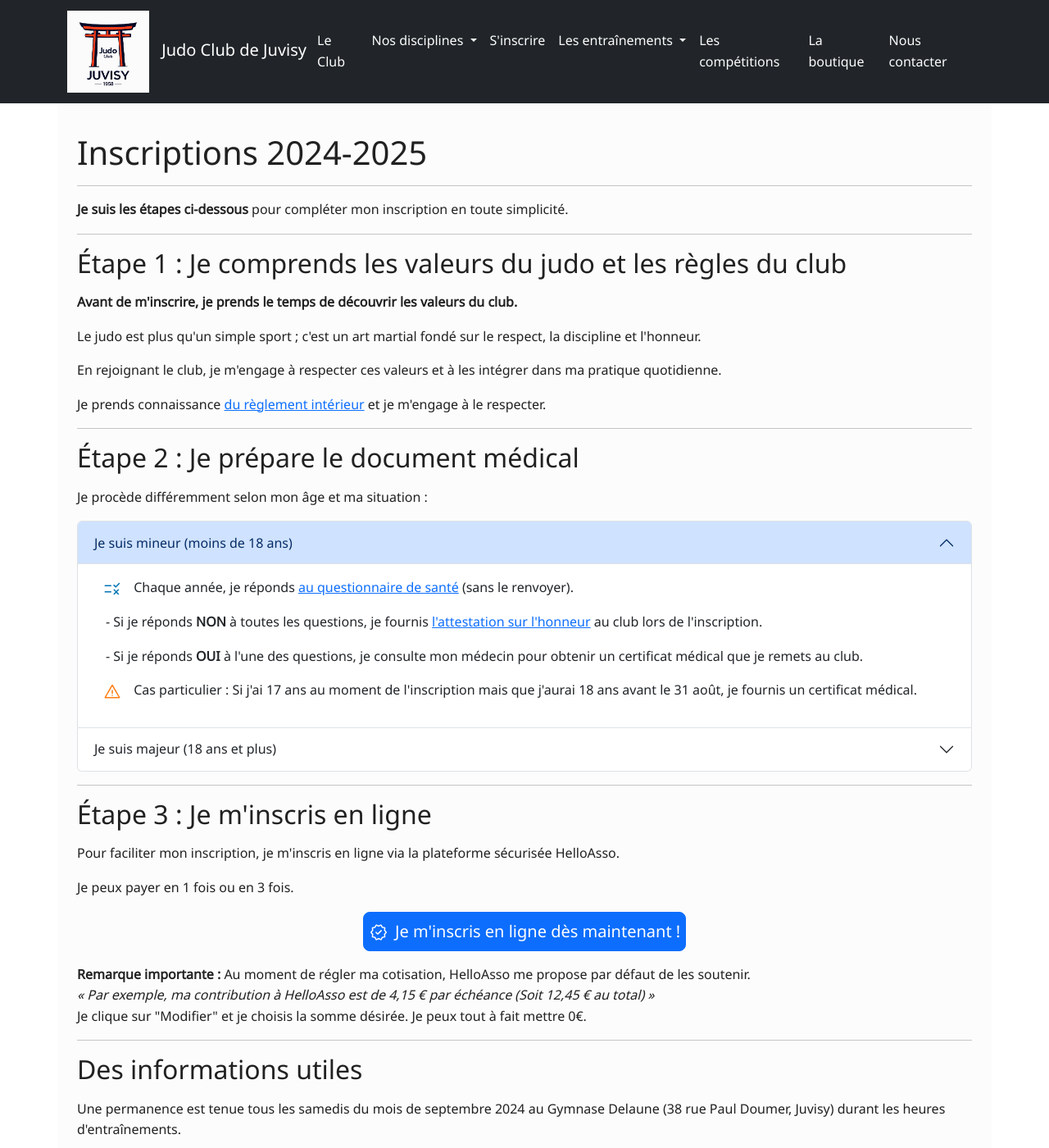
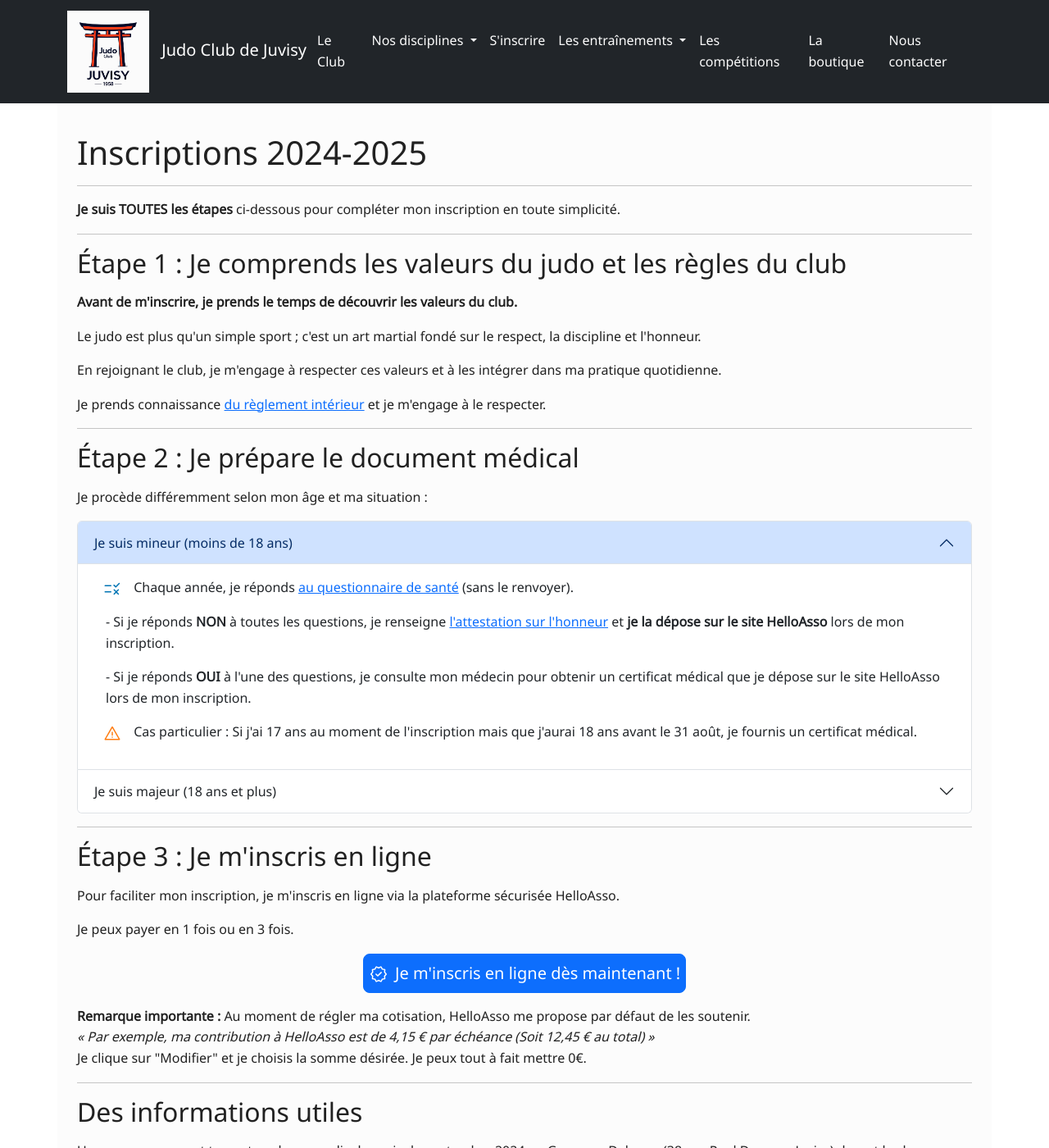
Before and after one commit to JudoClubJuvisy/website2, a Jekyll site: the page built from inscription.html, in a window 1280 px wide and 1400 px high. Shown: the whole window at 82% size. Built offline with Jekyll 4.4.1, drawn with Linux system fonts in a browser that asks for light colours.

Commit message:
Update inscription.html

```diff
--- a/inscription.html
+++ b/inscription.html
@@ -11,7 +11,7 @@
     <hr>
 
     <!-- Introduction sur la procédure d'inscription -->
-    <p><strong>Je suis les étapes ci-dessous</strong> pour compléter mon inscription en toute simplicité.</p>
+    <p><strong>Je suis TOUTES les étapes</strong> ci-dessous pour compléter mon inscription en toute simplicité.</p>
 
     <hr>
 
@@ -46,8 +46,8 @@
                         <img src="{{ '/assets/icons/rule_24dp_5F6368_FILL0_wght300_GRAD0_opsz24.svg' | relative_url }}" alt="Icône de diagnostic" class="icon icon-blue">
                         Chaque année, je réponds <a href="https://www.ffjudo.com/uploads/elfinder/ACTUALITES/2023/ACTU%20TERRITOIRES/QUESTIONNAIRE%20ETAT%20DE%20SANTE%20DU%20SPORTIF%20MINEUR.pdf" target="_blank" aria-label="Télécharger le questionnaire de santé pour les mineurs, ouvre un nouvel onglet">au questionnaire de santé</a> (sans le renvoyer).
                     </p>
-                    <p class="indent-response">- Si je réponds <strong>NON</strong> à toutes les questions, je fournis <a href="https://www.ffjudo.com/uploads/elfinder/ACTUALITES/2023/DIVERS/ATTESTATION%20questionnaire%20sant%C3%A9%20SPORT%20mineurs.pdf" target="_blank" aria-label="Télécharger l'attestation pour les mineurs, ouvre un nouvel onglet">l'attestation sur l'honneur</a> au club lors de l'inscription.</p>
-                    <p class="indent-response">- Si je réponds <strong>OUI</strong> à l'une des questions, je consulte mon médecin pour obtenir un certificat médical que je remets au club.</p>
+                    <p class="indent-response">- Si je réponds <strong>NON</strong> à toutes les questions, je renseigne <a href="https://www.ffjudo.com/uploads/elfinder/ACTUALITES/2023/DIVERS/ATTESTATION%20questionnaire%20sant%C3%A9%20SPORT%20mineurs.pdf" target="_blank" aria-label="Télécharger l'attestation pour les mineurs, ouvre un nouvel onglet">l'attestation sur l'honneur</a> et <strong>je la dépose sur le site HelloAsso</strong> lors de mon inscription.</p>
+                    <p class="indent-response">- Si je réponds <strong>OUI</strong> à l'une des questions, je consulte mon médecin pour obtenir un certificat médical que je dépose sur le site HelloAsso lors de mon inscription.</p>
                     <p>
                         <img src="{{ '/assets/icons/warning_24dp_5F6368_FILL0_wght300_GRAD0_opsz24.svg' | relative_url }}" alt="Icône d'avertissement" class="icon icon-orange">
                         Cas particulier : Si j'ai 17 ans au moment de l'inscription mais que j'aurai 18 ans avant le 31 août, je fournis un certificat médical.
@@ -189,8 +189,9 @@
                 <div class="accordion-body">
                     <p>Parce que le club est familial, et que partager les disciplines en famille est une expérience unique, <strong>des remises sont offertes pour plusieurs adhésions</strong> au sein d'un même foyer :</p>
                     <ul>
-                        <li>-10€ sur la deuxième cotisation</li>
-                        <li>-20€ sur la troisième cotisation...</li>
+                        <li>-10€ sur la deuxième cotisation,</li>
+                        <li>-20€ sur la troisième cotisation,</li>
+						<li>-30€ sur la quatrième cotisation...</li>
                     </ul>
                     <p>Exemple :</p>
                     <table class="table table-bordered">
@@ -223,7 +224,7 @@
                             </tr>
                         </tbody>
                     </table>
-                    Les 5 membres de cette famille bénéficient d'une remise totale de 100€
+                    Les 5 membres de cette famille bénéficient d'une remise totale de 100€ (en renseignant le code 5COTIZ)
                 </div>
             </div>
         </div>
```
